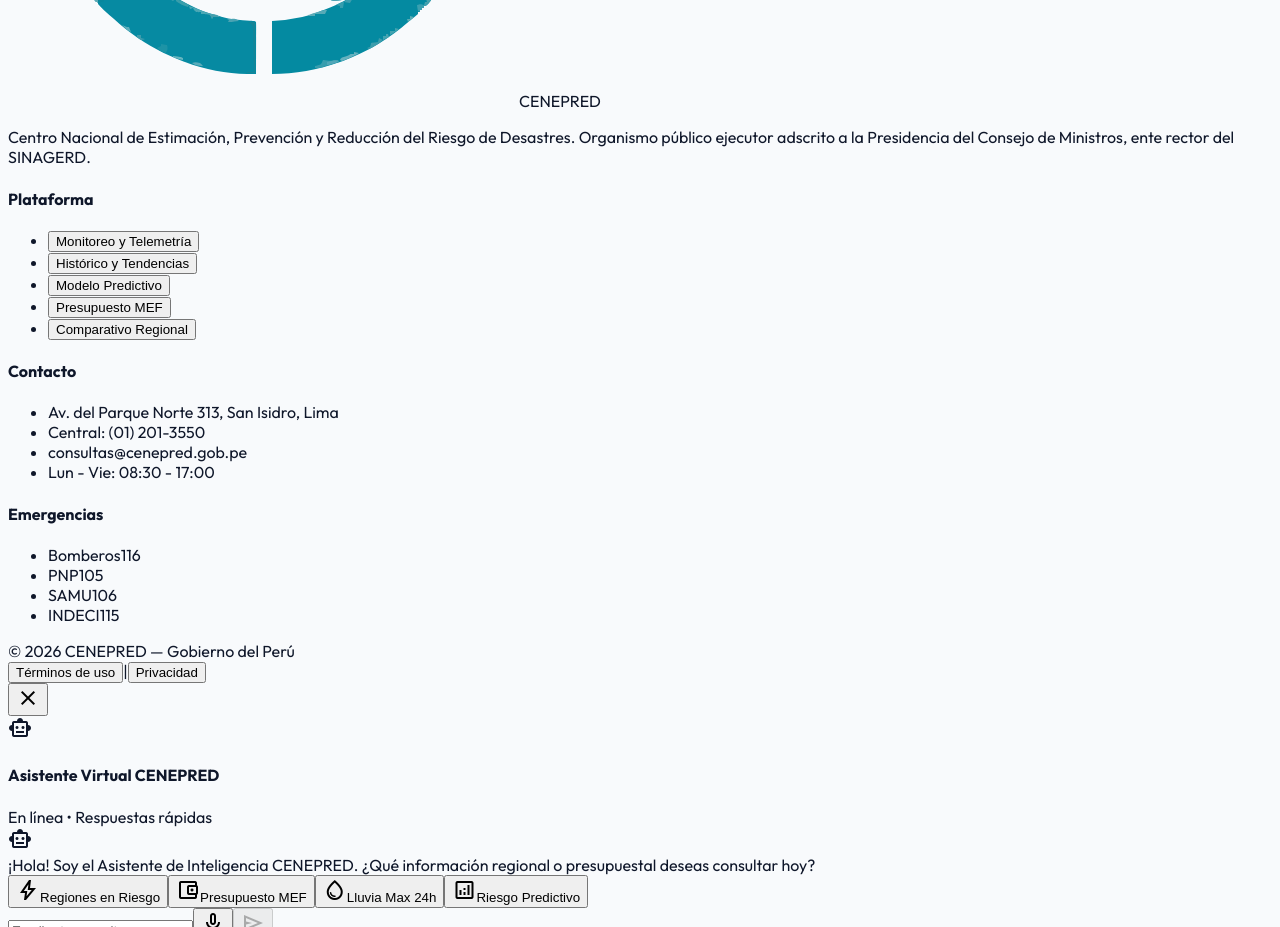
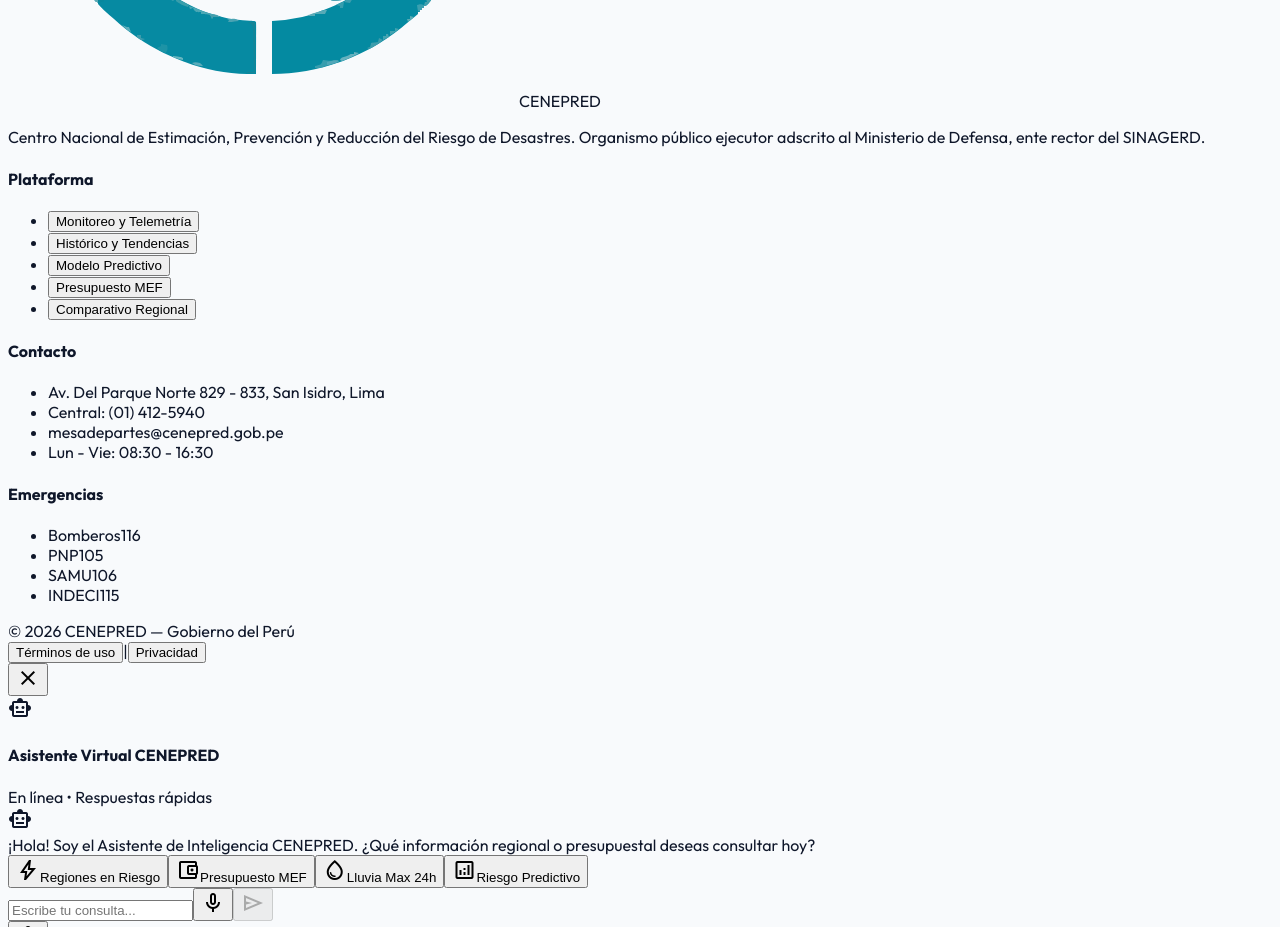
Before and after one commit to YeshuaChavez/cenepred-gestion-desastres-bi, a Next.js app in the folder apps/webapp/: page / in a window 1280 px wide. Shown: the part 3240-4167 px from the top of the page. Built offline with nearby package versions, Linux system fonts and the light colour scheme.

Commit message:
fix(footer): replace placeholder contact data with verified CENEPRED institutional information from gob.pe

```diff
--- a/apps/webapp/src/components/views/HomeView.tsx
+++ b/apps/webapp/src/components/views/HomeView.tsx
@@ -417,7 +417,7 @@
               </div>
               <p className="leading-relaxed text-[#7d8fa3]">
                 Centro Nacional de Estimación, Prevención y Reducción del Riesgo de Desastres.
-                Organismo público ejecutor adscrito a la Presidencia del Consejo de Ministros,
+                Organismo público ejecutor adscrito al Ministerio de Defensa,
                 ente rector del SINAGERD.
               </p>
             </div>
@@ -438,10 +438,10 @@
             <div className="md:col-span-3">
               <h4 className="text-[#cbd5e1] font-semibold text-[11px] uppercase tracking-wider mb-3">Contacto</h4>
               <ul className="flex flex-col gap-1.5">
-                <li>Av. del Parque Norte 313, San Isidro, Lima</li>
-                <li>Central: (01) 201-3550</li>
-                <li>consultas@cenepred.gob.pe</li>
-                <li>Lun - Vie: 08:30 - 17:00</li>
+                <li>Av. Del Parque Norte 829 - 833, San Isidro, Lima</li>
+                <li>Central: (01) 412-5940</li>
+                <li>mesadepartes@cenepred.gob.pe</li>
+                <li>Lun - Vie: 08:30 - 16:30</li>
               </ul>
             </div>
 
```
